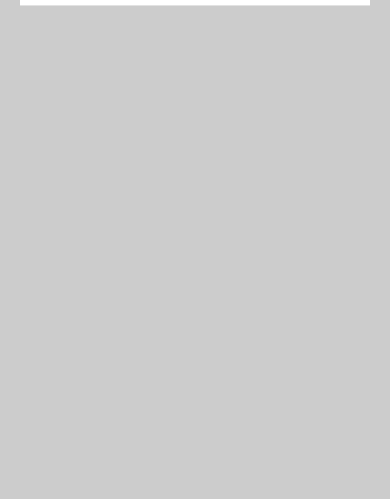
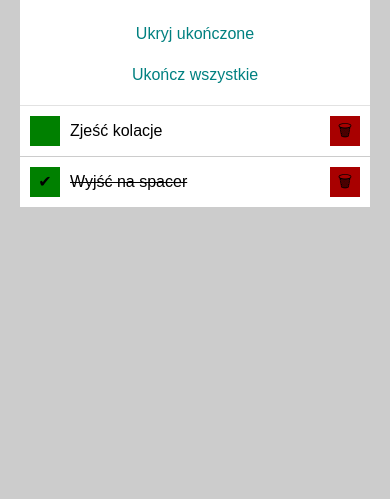
Before and after one commit to mikolajgraczyk/ToDoList, a plain HTML site: page index.html in a window 390 px wide. Shown: the part 345-844 px from the top of the page. Drawn offline with nearby package versions, Linux system fonts and the light colour scheme.

Commit message:
Complete all tasks button and hide done tasks button added, new smooth hover effects added, organized css files, media queries and immutability implemented.

```diff
--- a/css/form.css
+++ b/css/form.css
@@ -22,14 +22,10 @@
     background-color: teal;
     color: white;
     border: none;
+    transition: 0.5s;
 }
 
 .form__button:hover {
-    background-color: rgb(0, 148, 148);
+    background-color: hsl(180, 100%, 35%);
+    transform: scale(1.1);
 }
-
-.form__list {
-    list-style: none;
-    margin: 0;
-    padding: 0;
-}
--- a/css/list.css
+++ b/css/list.css
@@ -1,3 +1,9 @@
+.list {
+    list-style: none;
+    margin: 0;
+    padding: 0;
+}
+
 .list__element {
     display: grid;
     grid-template-columns: auto 1fr auto;
@@ -18,26 +24,24 @@
     padding: 0;
 }
 
+.hidden {
+    display: none;
+}
+
 .list__button--done {
     background-color: green;
-}
-
-.list__button--done:hover {
-    background-color: rgb(1, 145, 1);
-}
-
-.list__button--done:active {
-    background-color: rgb(0, 167, 0);
+    transition: 0.5s;
 }
 
 .list__button--remove {
     background-color: rgb(168, 0, 0);
+    transition: 0.5s;
+}
+
+.list__button--done:hover {
+    background-color: hsl(120, 100%, 35%);
 }
 
 .list__button--remove:hover {
-    background-color: rgb(190, 0, 0);
+    background-color: hsl(0, 100%, 60%);
 }
-
-.list__button--remove:active {
-    background-color: rgb(218, 0, 0);
-}
--- a/css/section.css
+++ b/css/section.css
@@ -13,9 +13,45 @@
     font-size: 20px;
     padding: 20px;
     margin: 0;
+}
+
+.section__top {
+    display: grid;
+    grid-template-columns: 1fr 1fr;
     border-bottom: 1px solid rgb(226, 226, 226);
 }
 
-.section__content {
+@media(max-width: 767px) {
+    .section__top {
+        grid-template-columns: 1fr;
+    }
+}
+
+.section__taskButtons {
     padding: 20px;
+    margin: 0;
+    display: flex;
+    gap: 20px;
+    justify-content: flex-end;
 }
+
+@media(max-width: 767px) {
+    .section__taskButtons {
+        flex-direction: column;
+    }
+}
+
+.section__taskButtons--button {
+    border: none;
+    background: none;
+    color: teal;
+    transition: 0.5s;
+}
+
+.section__taskButtons--button:hover {
+    color: hsl(180, 100%, 35%);
+}
+
+.section__taskButtons--button:disabled {
+    color: gray;
+}
--- a/index.html
+++ b/index.html
@@ -23,19 +23,20 @@
         </header>
         <section class="section">
             <h2 class="section__header">Dodaj nowe zadanie</h2>
-            <div id="section__content">
-                <form class="js-form form">
-                    <input class="js-newTask form__input" placeholder="Co jest do zrobienia?">
-                    <button class="form__button form__button">Dodaj zadanie</button>
+            <form class="js-form form">
+                <input class="js-newTask form__input" placeholder="Co jest do zrobienia?">
+                <button class="form__button">Dodaj zadanie</button>
+            </form>
+        </section>
+        <section class="section">
+            <div class="section__top">
+                <h2 class="section__header">Lista zadań</h2>
+                <div class="js-taskButtons section__taskButtons"></div>
+            </div>
+            <div class="section__content">
+                <ul class="js-tasks list"></ul>
             </div>
         </section>
-        <section class="section">
-            <h2 class="section__header">Lista zadań</h2>
-            <div id="section__content">
-                <ul class="js-tasks form__list"></ul>
-            </div>
-        </section>
-        </form>
     </div>
 </body>
 
--- a/js/script.js
+++ b/js/script.js
@@ -1,7 +1,16 @@
 {
-    const tasks = [
+    let tasks = [
+        {
+            content: "Zjeść kolacje",
+            done: false,
+        },
+        {
+            content: "Wyjść na spacer",
+            done: true,
+        },
+    ];
 
-    ];
+    let hideDone = false;
 
     const bindEvents = () => {
         const doneButtons = document.querySelectorAll(".js-done");
@@ -21,27 +30,54 @@
         });
     };
 
-    const render = () => {
+    const bindButtonsEvents = () => {
+        const hideDoneButton = document.querySelector(".js-hideDoneButton");
+        const completeAllButton = document.querySelector(".js-completeAllButton");
+
+        hideDoneButton.addEventListener("click", hideDoneTasks);
+        completeAllButton.addEventListener("click", completeAllTasks);
+    };
+
+    const renderTasks = () => {
         let htmlString = "";
 
         for (const task of tasks) {
             htmlString += `
-            <li class="list__element">
-                <button class="js-done list__button list__button--done">✔</button>
-                <span class=" ${task.done ? "list__element--done" : ""}">${task.content}</span>
+            <li class="${hideDone === true & task.done ? "hidden" : ""} list__element">
+                <button class="js-done list__button list__button--done">${task.done ? "✔" : ""}</button>
+                <span class="${task.done ? "list__element--done" : ""}">${task.content}</span>
                 <button class="js-remove list__button list__button--remove">🗑</button>
             </li>
             `;
         };
         document.querySelector(".js-tasks").innerHTML = htmlString;
+    };
 
+    const renderButtons = () => {
+        let buttonsHtmlString = "";
+
+        buttonsHtmlString = `
+        <button class="js-hideDoneButton section__taskButtons--button
+        ${tasks.length === 0 ? "hidden" : ""}">
+        ${hideDone === true ? "Pokaż ukończone" : "Ukryj ukończone"}
+        </button>
+        <button ${tasks.every(({ done }) => done) ? "disabled" : ""} class="js-completeAllButton section__taskButtons--button
+        ${tasks.length === 0 ? "hidden" : ""}">Ukończ wszystkie</button>
+        `;
+        document.querySelector(".js-taskButtons").innerHTML = buttonsHtmlString;
+    };
+
+    const render = () => {
+        renderButtons();
+        renderTasks();
         bindEvents();
+        bindButtonsEvents();
     };
 
     const onFormSubmit = (event) => {
         event.preventDefault();
 
-        const newTaskInput = document.querySelector(".js-newTask")
+        const newTaskInput = document.querySelector(".js-newTask");
         const newTaskContent = newTaskInput.value.trim();
 
         if (newTaskContent === "") {
@@ -56,18 +92,35 @@
     };
 
     const addNewTask = (newTaskContent) => {
-        tasks.push({
-            content: newTaskContent,
-        });
+        tasks = [
+            ...tasks,
+            {
+                content: newTaskContent,
+                done: false,
+            }
+        ];
     };
 
     const removeTask = (taskIndex) => {
-        tasks.splice(taskIndex, 1);
+        tasks = [
+            ...tasks.slice(0, taskIndex),
+            ...tasks.slice(taskIndex + 1),
+        ];
         render();
     };
 
     const toggleTaskDone = (taskIndex) => {
-        tasks[taskIndex].done = !tasks[taskIndex].done;
+        tasks = tasks.map((task, index) => index === taskIndex ? { ...task, done: !task.done } : task);
+        render();
+    };
+
+    const hideDoneTasks = () => {
+        hideDone = !hideDone;
+        render();
+    };
+
+    const completeAllTasks = () => {
+        tasks = tasks.map(task => task.done === false ? { ...task, done: true } : task);
         render();
     };
 
```
Also changed, not shown: css/todolist.css (deleted).
